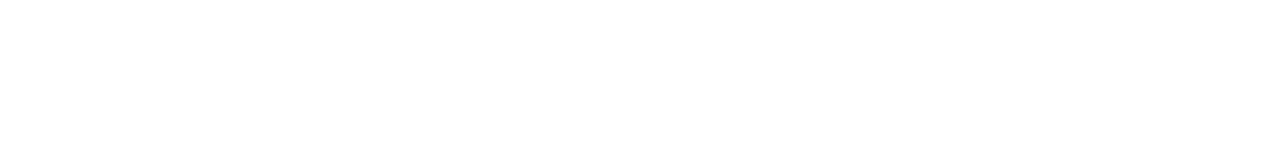
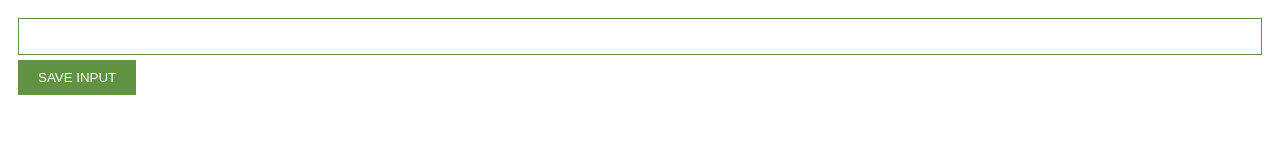
Before and after one commit to dhaneshkumarTech/LeadGeneratorExtension, a plain HTML site: page Lead Chrome Extension/index.html in a window 1280 px wide. Drawn offline with Linux system fonts and the light colour scheme.

Commit message:
css of input and button

```diff
--- a/Lead Chrome Extension/index.css
+++ b/Lead Chrome Extension/index.css
@@ -0,0 +1,19 @@
+body{
+    padding: 10px;
+    margin: none;
+    font: arial;
+}
+input{
+    width: 100%;
+    padding: 10px;
+    box-sizing: border-box;
+    border: 1px solid #5f9341;
+
+}
+button{
+    color: white;
+    background-color: #5f9341;
+    margin-top: 5px;
+    padding: 10px 20px;
+    border: none;
+}
--- a/Lead Chrome Extension/index.html
+++ b/Lead Chrome Extension/index.html
@@ -4,6 +4,8 @@
    <title>Chrome Extension</title>
 </head>
 <body>
+    <input type="text" name="" id="input-el">
+    <button id="input-btn">SAVE INPUT   </button>
     <script src="index.js"></script>
 </body>
 </html>
```
